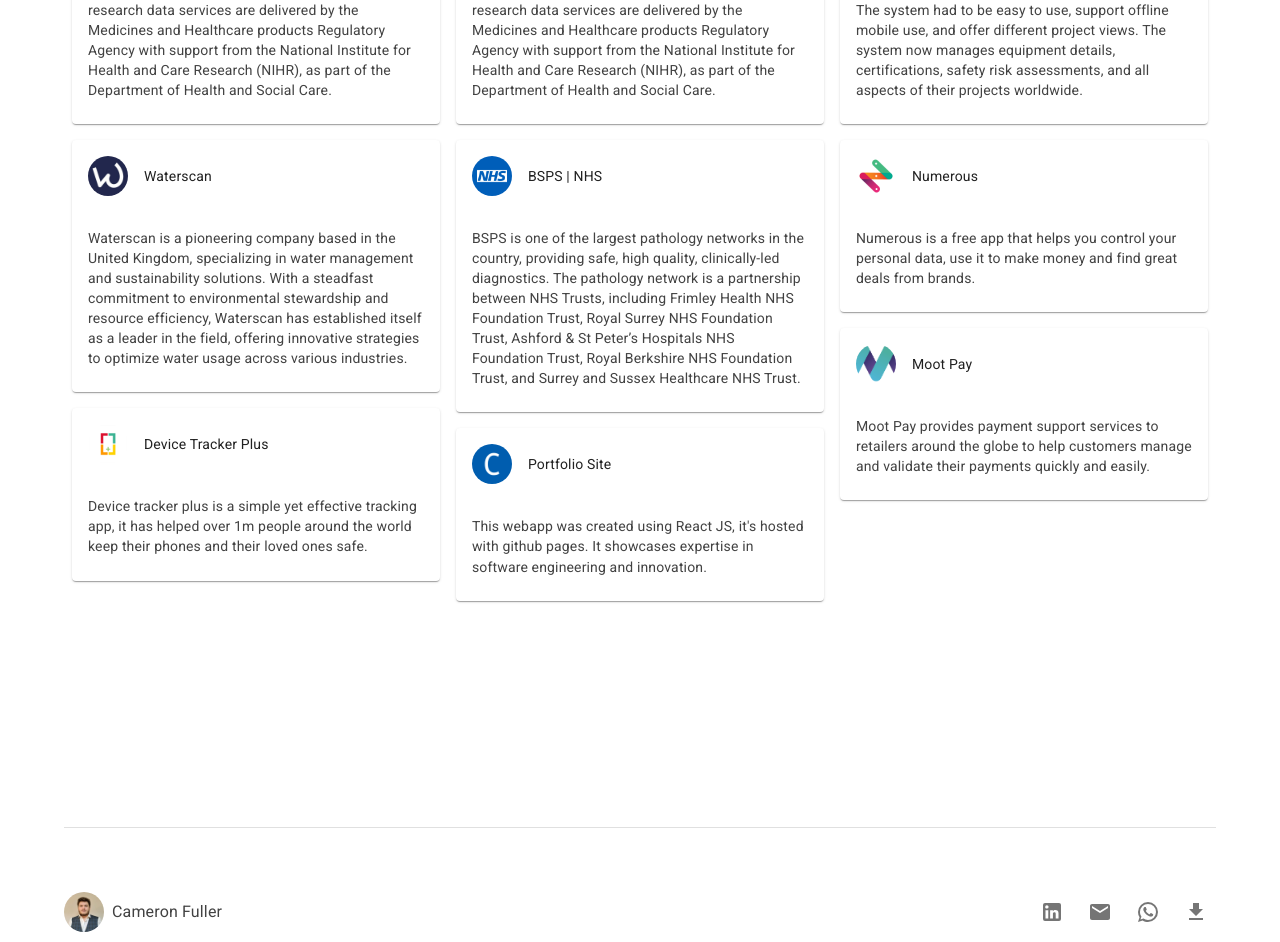
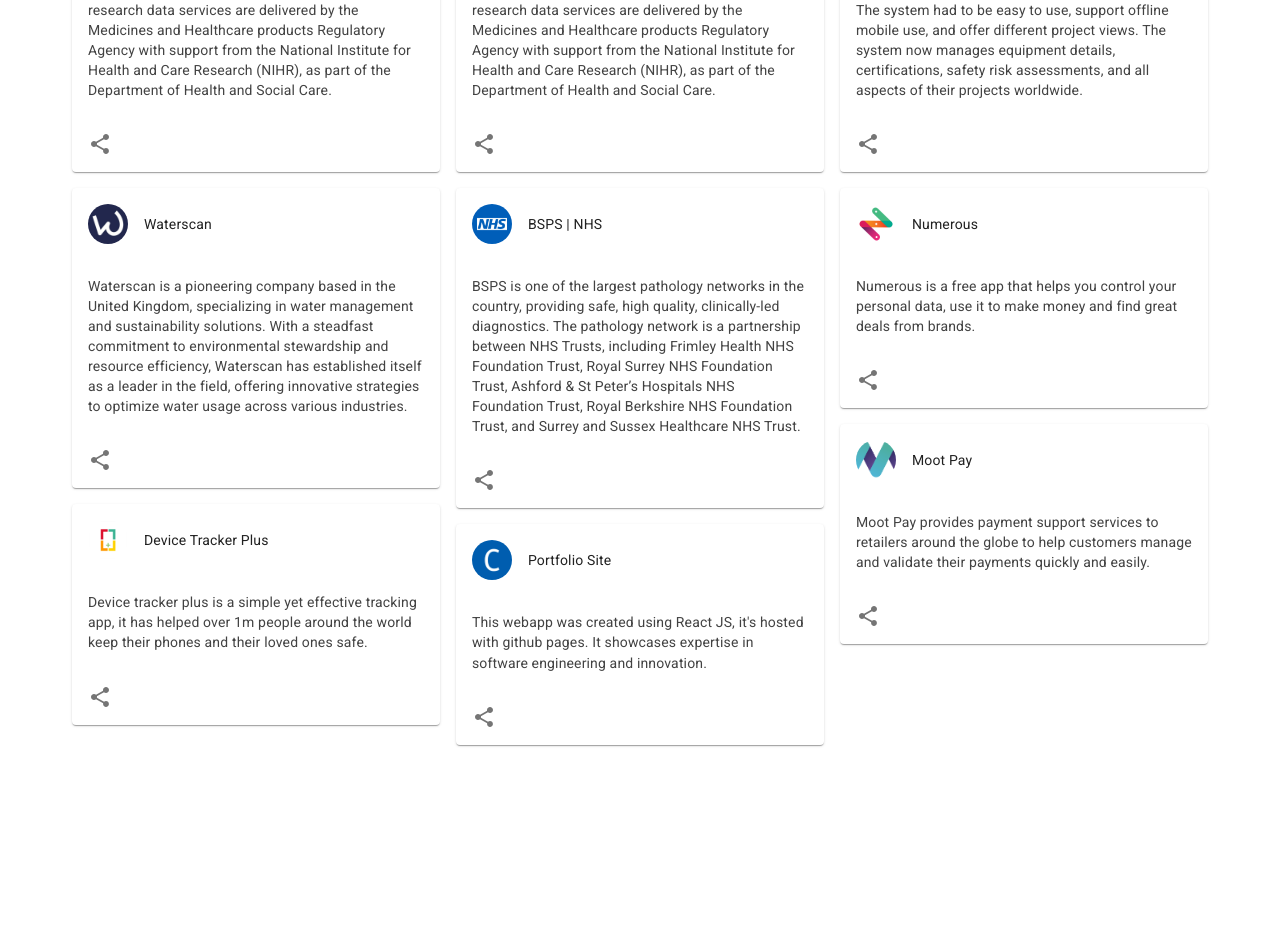
Before and after one commit to CameronFullerDev/CameronFullerDev.github.io, a React (Create React App) app: page /#/ in a window 1280 px wide. Shown: the part 3325-4267 px from the top of the page. Built offline with nearby package versions, Linux system fonts and the light colour scheme.

Commit message:
add urls

```diff
--- a/src/components/common/ProjectCard.tsx
+++ b/src/components/common/ProjectCard.tsx
@@ -1,10 +1,14 @@
 import { Card, CardContent, Typography, CardHeader } from "@mui/material";
 import Avatar from "@mui/material/Avatar";
+import IconButton from "@mui/material/IconButton";
+import ShareIcon from '@mui/icons-material/Share';
+import CardActions from "@mui/material/CardActions";
 
 interface Project {
   img: string;
   title: string;
   description: string;
+  urls: string[];
 }
 
 interface ProjectCardProps {
@@ -25,6 +29,13 @@
           {project.description}
         </Typography>
       </CardContent>
+      <CardActions>
+        {project.urls.map((url, index) => (
+          <IconButton key={index} aria-label={url} href={url}>
+            <ShareIcon />
+          </IconButton>
+        ))}
+      </CardActions>
     </Card>
   );
 }
--- a/src/data/projects.ts
+++ b/src/data/projects.ts
@@ -12,7 +12,6 @@
     description:
       "Clinical Practice Research Datalink (CPRD) is a real-world research service supporting retrospective and prospective public health and clinical studies. CPRD research data services are delivered by the Medicines and Healthcare products Regulatory Agency with support from the National Institute for Health and Care Research (NIHR), as part of the Department of Health and Social Care.",
     urls: [
-      "https://www.gov.uk/government/organisations/medicines-and-healthcare-products-regulatory-agency",
       "https://www.cprd.com",
     ],
   },
@@ -44,7 +43,6 @@
       "Numerous is a free app that helps you control your personal data, use it to make money and find great deals from brands.",
     urls: [
       "https://www.numerous.app/",
-      "https://play.google.com/store/apps/details?id=com.numerous.yoy",
     ],
   },
   {
@@ -67,7 +65,6 @@
     description:
       "This webapp was created using React JS, it's hosted with github pages. It showcases expertise in software engineering and innovation.",
     urls: [
-      "https://github.com/CameronFullerDev/CameronFullerDev.github.io",
       "https://cameron-fuller.com",
     ],
   },
```
